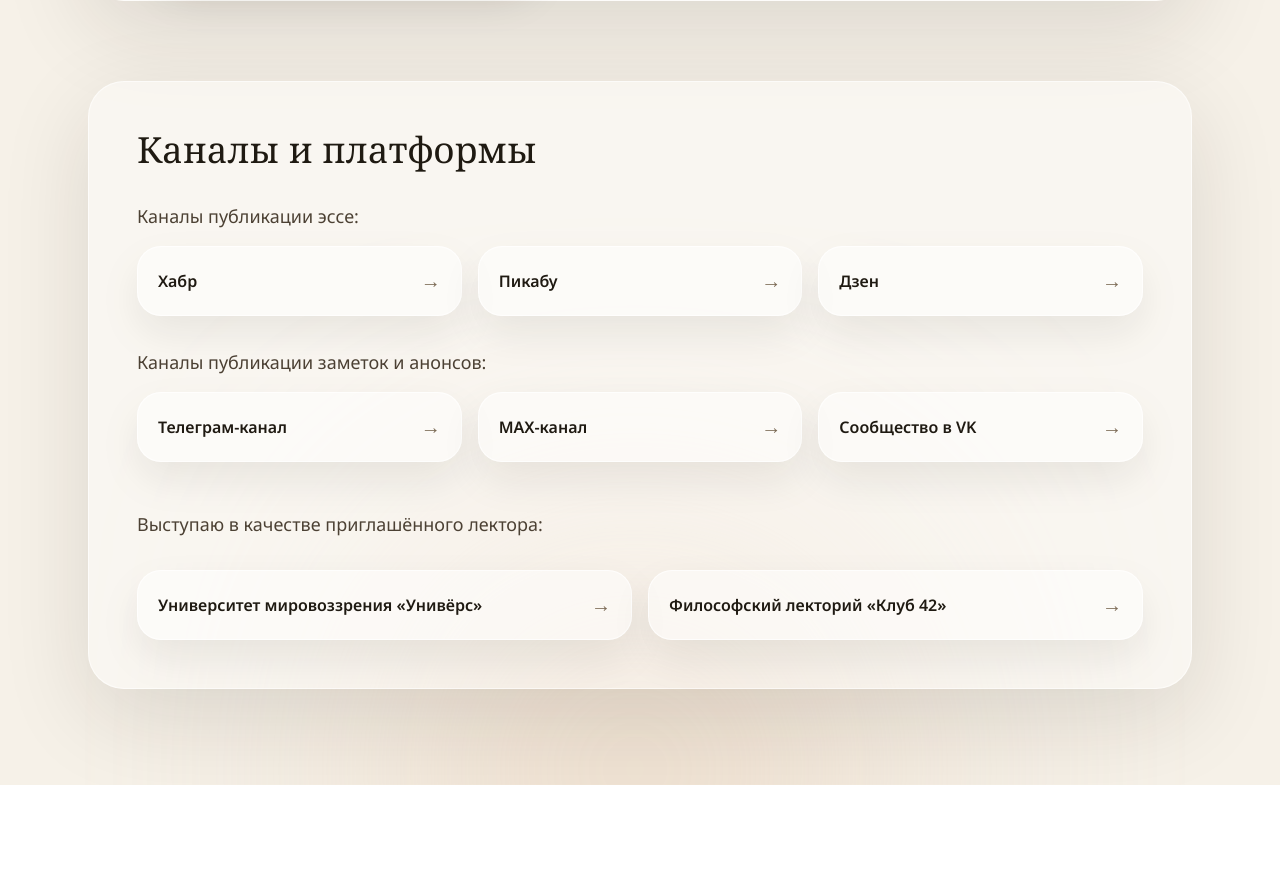
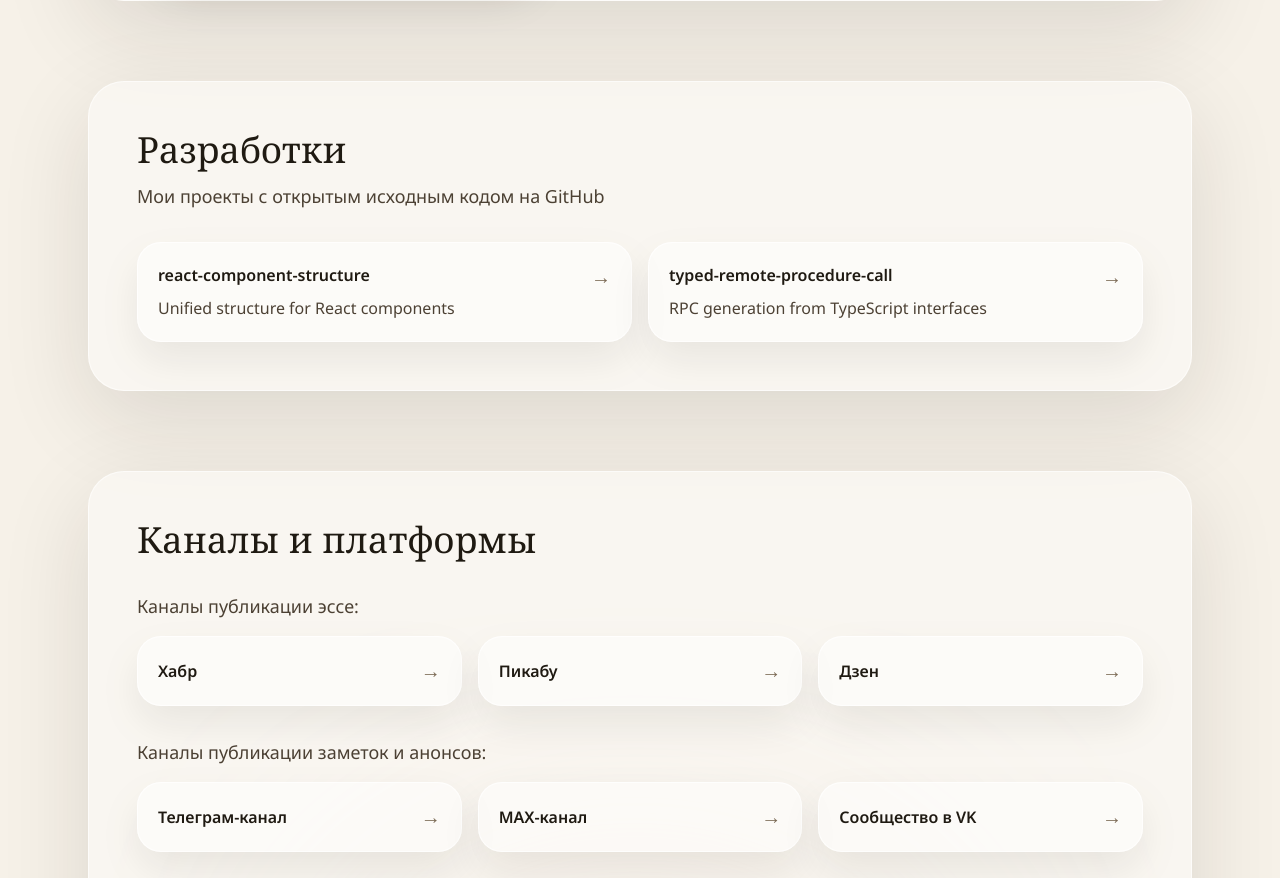
Before and after one commit to sergeyshpadyrev/sergeyshpadyrev.github.io, a Next.js app: page / in a window 1280 px wide. Shown: the part 5899-6777 px from the top of the page. Before the commit the page ends 6684 px from the top, so only its background shows below. Built offline with nearby package versions, Linux system fonts and the light colour scheme; no server answers.

Commit message:
Добавил разработки

```diff
--- /dev/null
+++ b/public/development.json
@@ -0,0 +1,12 @@
+[
+  {
+    "name": "react-component-structure",
+    "description": "Unified structure for React components",
+    "link": "https://github.com/sergeyshpadyrev/react-component-structure"
+  },
+  {
+    "name": "typed-remote-procedure-call",
+    "description": "RPC generation from TypeScript interfaces",
+    "link": "https://github.com/sergeyshpadyrev/typed-remote-procedure-call"
+  }
+]
--- a/src/app/page.tsx
+++ b/src/app/page.tsx
@@ -1,4 +1,5 @@
 import { getBooks } from '@/lib/books';
+import { getDevelopmentProjects } from '@/lib/development';
 import { getNoteSummaries } from '@/lib/notes';
 import { getPostSummaries } from '@/lib/posts';
 import { getVideoSections } from '@/lib/videos';
@@ -6,8 +7,9 @@ import { getVideoSections } from '@/lib/videos';
 import Main from '@/screens/Main';
 
 export default async function Home() {
-  const [books, postSummaries, noteSummaries, videoSections] = await Promise.all([
+  const [books, developmentProjects, postSummaries, noteSummaries, videoSections] = await Promise.all([
     getBooks(),
+    getDevelopmentProjects(),
     getPostSummaries(),
     getNoteSummaries(),
     getVideoSections(),
@@ -18,6 +20,7 @@ export default async function Home() {
   return (
     <Main
       books={books}
+      developmentProjects={developmentProjects}
       posts={postSummaries.slice(0, 6)}
       notes={noteSummaries}
       videos={videos}
--- /dev/null
+++ b/src/lib/development.ts
@@ -0,0 +1,15 @@
+import { promises as fs } from 'fs';
+import path from 'path';
+
+const developmentPath = path.join(process.cwd(), 'public', 'development.json');
+
+export interface DevelopmentProject {
+  name: string;
+  description: string;
+  link: string;
+}
+
+export const getDevelopmentProjects = async (): Promise<DevelopmentProject[]> => {
+  const content = await fs.readFile(developmentPath, 'utf8');
+  return JSON.parse(content) as DevelopmentProject[];
+};
--- a/src/screens/Main/render.tsx
+++ b/src/screens/Main/render.tsx
@@ -86,6 +86,10 @@ const useRender = (
     channelsGroup,
     channelsExtra,
     lecturerGrid,
+    developmentGrid,
+    developmentCard,
+    developmentCardContent,
+    developmentCardDescription,
   } = style;
 
   return (
@@ -396,6 +400,31 @@ const useRender = (
           </div>
         </section>
 
+        <section id="development" className={contentSection} style={{ animationDelay: '200ms' }}>
+          <div className={sectionHeader}>
+            <h2 className={sectionTitle}>Разработки</h2>
+            <p className={sectionDescription}>Мои проекты с открытым исходным кодом на GitHub</p>
+          </div>
+          <div className={developmentGrid}>
+            {props.developmentProjects.map((project, index) => (
+              <a
+                key={project.link}
+                href={project.link}
+                target="_blank"
+                rel="noreferrer"
+                className={developmentCard}
+                style={{ animationDelay: `${index * 70}ms` }}
+              >
+                <div className={developmentCardContent}>
+                  <h3 className={cardTitle}>{project.name}</h3>
+                  <p className={developmentCardDescription}>{project.description}</p>
+                </div>
+                <span className={channelArrow} aria-hidden="true">→</span>
+              </a>
+            ))}
+          </div>
+        </section>
+
         <section id="channels" className={contentSection} style={{ animationDelay: '260ms' }}>
           <div className={titleGroup}>
             <h2 className={sectionTitle}>Каналы и платформы</h2>
--- a/src/screens/Main/style.ts
+++ b/src/screens/Main/style.ts
@@ -100,6 +100,11 @@ const useStyle = () => ({
   channelsGroup: 'space-y-4',
   channelsExtra: 'space-y-8 pt-4',
   lecturerGrid: 'grid gap-4 sm:grid-cols-2',
+  developmentGrid: 'grid gap-4 sm:grid-cols-2',
+  developmentCard:
+    'group flex items-start justify-between gap-5 rounded-[24px] border border-white/70 bg-white/50 p-5 shadow-[0_18px_40px_rgba(31,26,18,0.08)] transition hover:-translate-y-1 hover:border-[#1f1a12]/30 hover:bg-white fade-in',
+  developmentCardContent: 'space-y-2',
+  developmentCardDescription: 'text-sm leading-relaxed text-[#4c4134] sm:text-base',
 });
 
 export default useStyle;
--- a/src/screens/Main/types.ts
+++ b/src/screens/Main/types.ts
@@ -1,10 +1,12 @@
 import { Book } from '@/lib/books';
+import type { DevelopmentProject } from '@/lib/development';
 import { NoteSummary } from '@/lib/notes';
 import { PostSummary } from '@/lib/posts';
 import type { Video } from '@/lib/videos';
 
 export interface Props {
   books: Book[];
+  developmentProjects: DevelopmentProject[];
   notes: NoteSummary[];
   posts: PostSummary[];
   videos: Video[];
```
